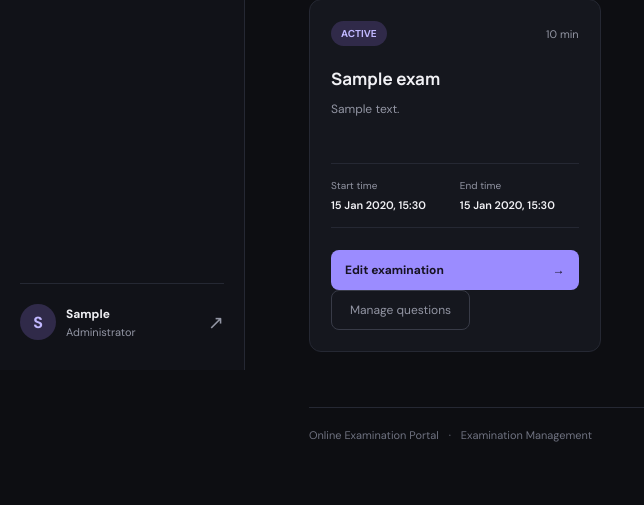
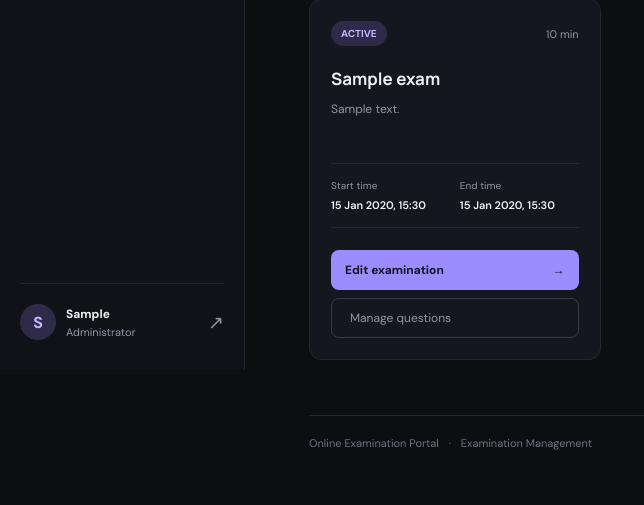
Before and after one commit to online-exam-portal-team6/online-exam-portal, a Django app: page /manage/exams/ in a window 1280 px wide. Shown: the part 430-935 px from the top of the page, without its empty margins (0-644 px from the left). Before the commit the page ends 872 px from the top, so only its background shows below. Run offline with Django 5.2, Linux system fonts and the light colour scheme; a user stored in the database is signed in; tables that the repository leaves empty hold one stand-in row (values such as "Sample post").

Commit message:
OEP-35: align question management action layout

```diff
--- a/online-exam-portal-skeleton/online-exam-portal/exams/templates/exams/exam_list.html
+++ b/online-exam-portal-skeleton/online-exam-portal/exams/templates/exams/exam_list.html
@@ -105,7 +105,7 @@
                                 </div>
                             </div>
 
-                            <div class="exam-card-actions">
+                            <div style="display:grid;gap:8px;">
                                 <a href="{% url 'exams:exam_edit' exam.pk %}"
                                    class="primary-button">
                                     Edit examination <span>→</span>
```
